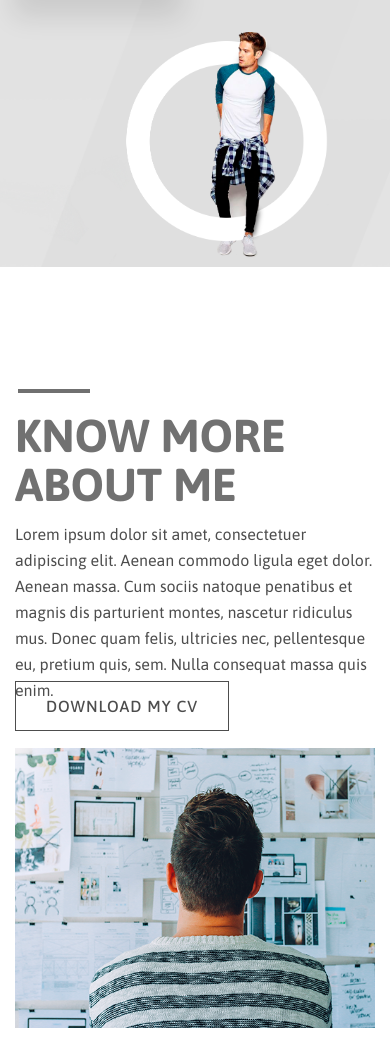
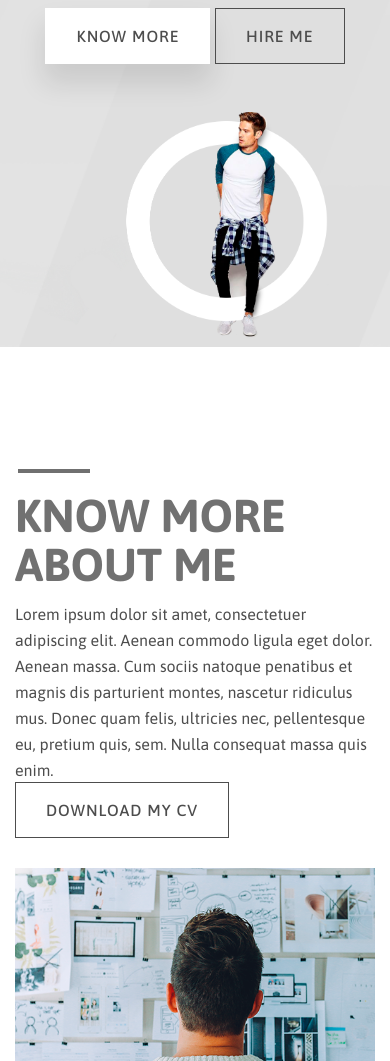
Before and after one commit to JudgementHC/Luis-Oenrique, a plain HTML site: page index.html in a window 390 px wide. Shown: the part 570-1631 px from the top of the page. Drawn offline with Linux system fonts and the light colour scheme; files whose address does not match are found by name.

Commit message:
In .btn-o width and height were deleted In .btn-m margin was deleted Some changes in .header-menu

```diff
--- a/css/main.css
+++ b/css/main.css
@@ -20,6 +20,12 @@
   text-transform: uppercase;
 }
 
+@media (max-width: 768px) {
+  .about-txt h1 {
+    display: inline-block;
+  }
+}
+
 .about-txt p {
   height: 7.5625rem;
   margin-bottom: 3.25rem;
@@ -30,10 +36,10 @@
   line-height: 1.625rem;
 }
 
-.about-txt .btn-o {
-  width: 15.3125rem;
-  height: 1.875rem;
-  border: 1px solid #4d4d4d;
+@media (max-width: 768px) {
+  .about-txt p {
+    display: inline-block;
+  }
 }
 .delivery {
   padding-top: 3.25rem;
@@ -158,8 +164,8 @@ body {
 }
 
 .btn-m {
-  margin-right: 1.25rem;
   padding: 0.9375rem 1.875rem;
+  display: inline-block;
   background-color: #fff;
   border: 1px solid #fff;
   text-align: center;
@@ -184,6 +190,7 @@ body {
 
 .btn-o {
   padding: 0.9375rem 1.875rem;
+  display: inline-block;
   background-color: transparent;
   border: 1px solid #4d4d4d;
   text-align: center;
@@ -258,6 +265,10 @@ body {
   .header {
     background-size: cover;
   }
+}
+
+.header-nav {
+  margin-bottom: 3.0rem;
 }
 
 @media (max-width: 768px) {
--- a/index.html
+++ b/index.html
@@ -59,7 +59,7 @@
 				<!-- /.header-nav -->
 
 				<div class="header-menu">
-					<div class="row align-items-md-center">
+					<div class="row align-items-md-center text-md-left text-center">
 						<div class="col-md-5">
 							<div class="header-menu_txt">
 								<h1>Luis Oenrique</h1>
@@ -90,7 +90,7 @@
 		<section class="about">
 			<div class="container">
 				<div class="row justify-content-between">
-					<div class="col-md-5">
+					<div class="col-md-5 col-12">
 						<div class="about-txt">
 							<h1 class="overline">Know more about me</h1>
 							<p>Lorem ipsum dolor sit amet, consectetuer adipiscing elit. Aenean commodo ligula eget dolor. Aenean massa. Cum sociis natoque penatibus et magnis dis parturient montes, nascetur ridiculus mus. Donec quam felis, ultricies nec, pellentesque eu, pretium quis, sem. Nulla consequat massa quis enim.</p>
--- a/sass/about.sass
+++ b/sass/about.sass
@@ -15,6 +15,8 @@
 			font-weight: 700
 			line-height: 3.0625rem
 			text-transform: uppercase
+			@media(max-width: 768px)
+				display: inline-block
 		p
 			// Style for "Lorem ipsu"
 			height: 7.5625rem
@@ -24,8 +26,5 @@
 			font-size: 1em
 			font-weight: 400
 			line-height: 1.625rem
-		.btn-o
-			// Style for "bttn bg"
-			width: 15.3125rem
-			height: 1.875rem
-			border: 1px solid $gray
+			@media(max-width: 768px)
+				display: inline-block
--- a/sass/global.sass
+++ b/sass/global.sass
@@ -6,8 +6,8 @@ html, body
 
 
 .btn-m
-	margin-right: 1.25rem
 	padding: 0.9375rem 1.875rem
+	display: inline-block
 	background-color: $white
 	border: 1px solid $white
 	text-align: center
@@ -28,6 +28,7 @@ html, body
 
 .btn-o
 	padding: 0.9375rem 1.875rem
+	display: inline-block
 	background-color: transparent
 	border: 1px solid $gray
 	text-align: center
--- a/sass/header.sass
+++ b/sass/header.sass
@@ -7,8 +7,7 @@
 	@media(max-width: 768px)
 		background-size: cover
 	&-nav
-		// height: 0
-		// margin-bottom: 6.25rem
+		margin-bottom: 3.0rem
 		@media(max-width: 768px)
 			height: 50%
 	a
```
